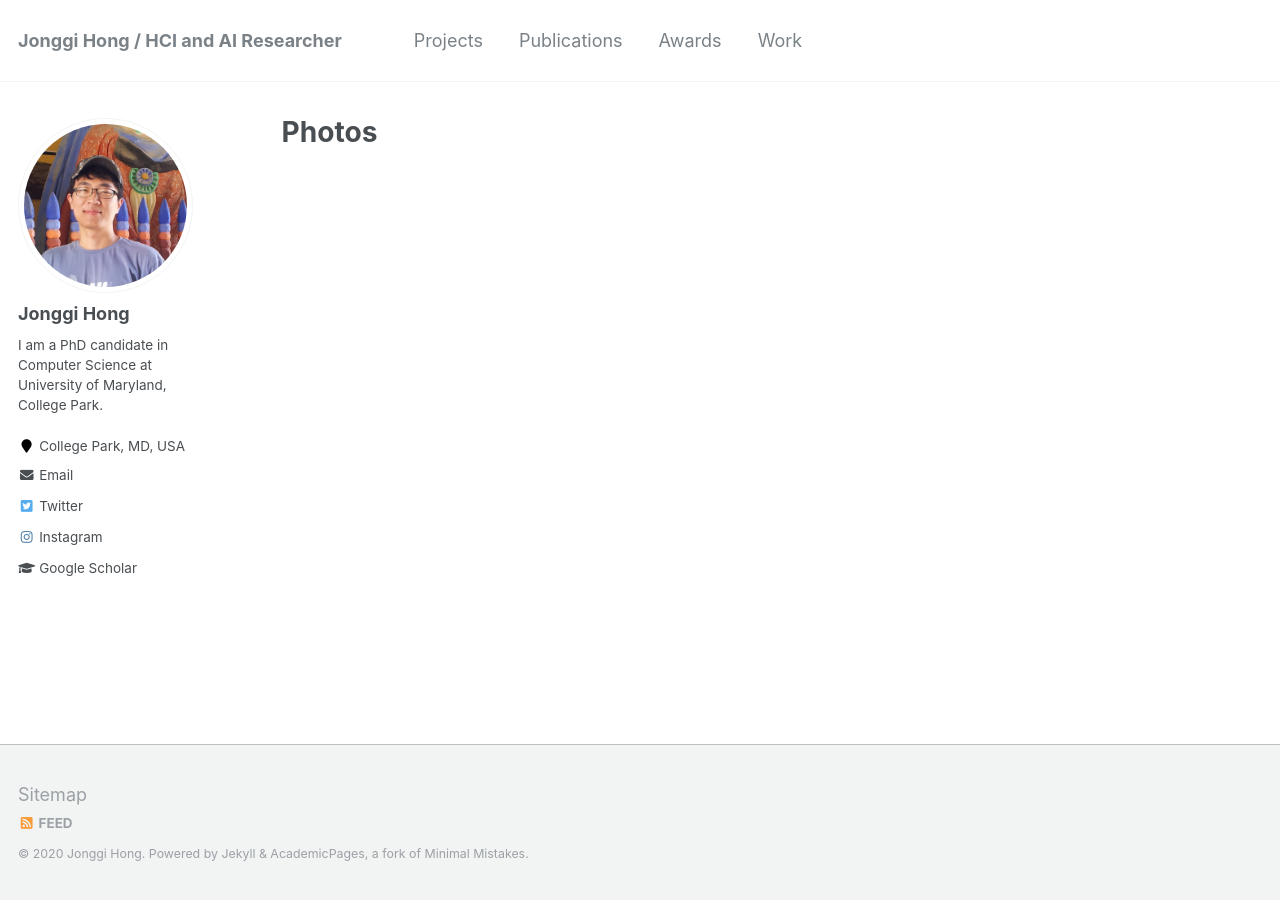
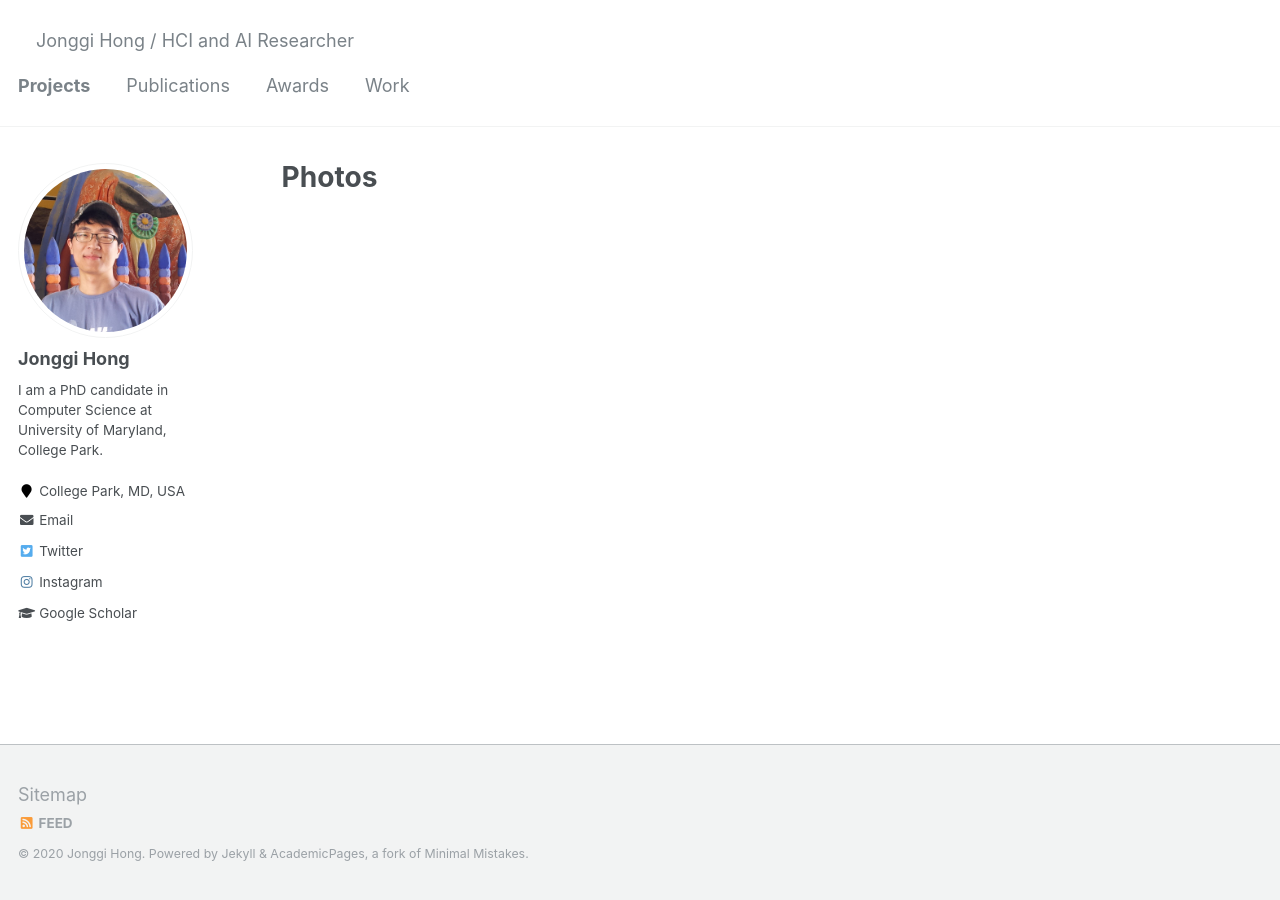
Before and after one commit to jonggi/jonggi.github.io, a Jekyll site: the page built from photos.md, in a window 1280 px wide. Built offline with Jekyll 4.4.1, drawn with Linux system fonts in a browser that asks for light colours.

Commit message:
mm github

```diff
--- a/_includes/masthead.html
+++ b/_includes/masthead.html
@@ -1,21 +1,35 @@
-{% include base_path %}
+{% capture logo_path %}{{ site.logo }}{% endcapture %}
 
 <div class="masthead">
   <div class="masthead__inner-wrap">
     <div class="masthead__menu">
       <nav id="site-nav" class="greedy-nav">
-        <button><div class="navicon"></div></button>
+        {% unless logo_path == empty %}
+          <a class="site-logo" href="{{ '/' | relative_url }}"><img src="{{ logo_path | relative_url }}" alt=""></a>
+        {% endunless %}
+        <a class="site-title" href="{{ '/' | relative_url }}">
+          {{ site.masthead_title | default: site.title }}
+          {% if site.subtitle %}<span class="site-subtitle">{{ site.subtitle }}</span>{% endif %}
+        </a>
         <ul class="visible-links">
-          <li class="masthead__menu-item masthead__menu-item--lg"><a href="{{ base_path }}/">{{ site.title }}</a></li>
-          {% for link in site.data.navigation.main %}
-            {% if link.url contains 'http' %}
-              {% assign domain = '' %}
-              {% else %}
-              {% assign domain = base_path %}
-            {% endif %}
-            <li class="masthead__menu-item"><a href="{{ domain }}{{ link.url }}">{{ link.title }}</a></li>
-          {% endfor %}
+          {%- for link in site.data.navigation.main -%}
+            <li class="masthead__menu-item">
+              <a href="{{ link.url | relative_url }}"{% if link.description %} title="{{ link.description }}"{% endif %}>{{ link.title }}</a>
+            </li>
+          {%- endfor -%}
         </ul>
+        {% if site.search == true %}
+        <button class="search__toggle" type="button">
+          <span class="visually-hidden">{{ site.data.ui-text[site.locale].search_label | default: "Toggle search" }}</span>
+          <svg class="icon" width="16" height="16" xmlns="http://www.w3.org/2000/svg" viewBox="0 0 15.99 16">
+            <path d="M15.5,13.12L13.19,10.8a1.69,1.69,0,0,0-1.28-.55l-0.06-.06A6.5,6.5,0,0,0,5.77,0,6.5,6.5,0,0,0,2.46,11.59a6.47,6.47,0,0,0,7.74.26l0.05,0.05a1.65,1.65,0,0,0,.5,1.24l2.38,2.38A1.68,1.68,0,0,0,15.5,13.12ZM6.4,2A4.41,4.41,0,1,1,2,6.4,4.43,4.43,0,0,1,6.4,2Z" transform="translate(-.01)"></path>
+          </svg>
+        </button>
+        {% endif %}
+        <button class="greedy-nav__toggle hidden" type="button">
+          <span class="visually-hidden">{{ site.data.ui-text[site.locale].menu_label | default: "Toggle menu" }}</span>
+          <div class="navicon"></div>
+        </button>
         <ul class="hidden-links hidden"></ul>
       </nav>
     </div>
```
Also changed, not shown: index.md (+1 -0 lines).
